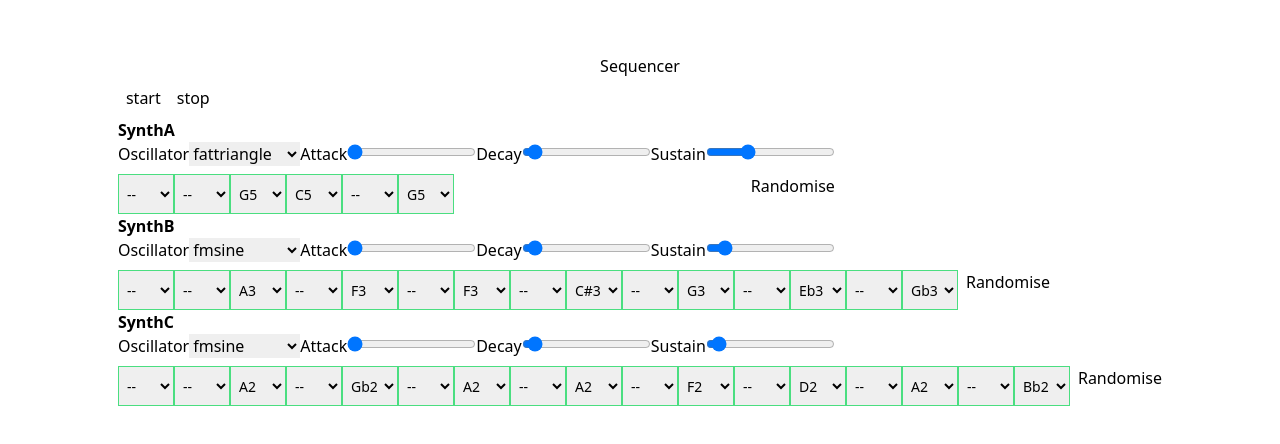
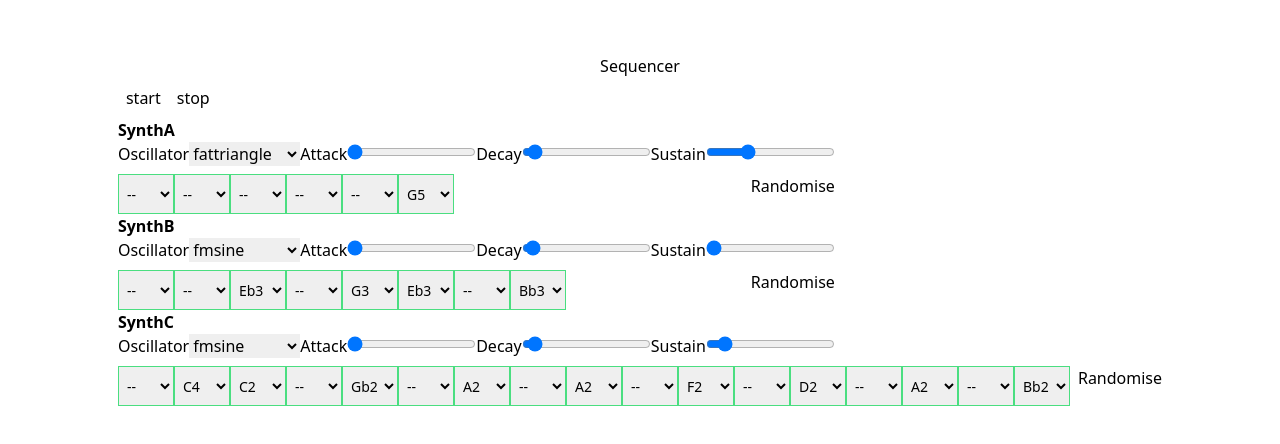
Before and after one commit to edwardhorsey/tone-sequencer, a Next.js app: page / in a window 1280 px wide. Shown: the part 170-614 px from the top of the page. Built offline with nearby package versions, Linux system fonts and the light colour scheme.

Commit message:
Extend InstrumentConfig interface

```diff
--- a/src/components/PitchOptions.tsx
+++ b/src/components/PitchOptions.tsx
@@ -1,4 +1,4 @@
-import { pitchesByOctaves } from '@mocks/exampleTracks';
+import { pitchesByOctaves } from '@lib/trackHelpers';
 
 export function PitchOptions() {
     return (
--- a/src/components/Tracks.tsx
+++ b/src/components/Tracks.tsx
@@ -4,10 +4,10 @@ import {
     calculatePercentageFromAttackValue,
     calculatePercentageFromDecayValue,
     calculatePercentageFromSustainValue,
-    calculateSustainValueFromPercentage,
+    calculateSustainValueFromPercentage
 } from '@lib/envelopeHelpers';
 import { randomBetween } from '@lib/misc';
-import { generateRandomLoop } from '@mocks/exampleTracks';
+import { generateRandomLoop } from '@lib/trackHelpers';
 import { useMemo } from 'react';
 import useTrackStore from 'src/stores/useTrackStore';
 import { OmniOscillatorOptions } from 'tone';
@@ -56,8 +56,10 @@ export default function Tracks() {
 
                                         if (value) {
                                             updateInstrument(track.id, {
-                                                oscillator: {
-                                                    type: event.target.value,
+                                                synthOptions: {
+                                                    oscillator: {
+                                                        type: event.target.value,
+                                                    },
                                                 } as RecursivePartial<OmniOscillatorOptions>,
                                             });
                                         }
@@ -84,7 +86,9 @@ export default function Tracks() {
 
                                         if (value >= 0) {
                                             updateInstrument(track.id, {
-                                                envelope: { attack },
+                                                synthOptions: {
+                                                    envelope: { attack },
+                                                },
                                             });
                                         }
                                     }}
@@ -104,7 +108,9 @@ export default function Tracks() {
 
                                         if (value >= 0) {
                                             updateInstrument(track.id, {
-                                                envelope: { decay },
+                                                synthOptions: {
+                                                    envelope: { decay },
+                                                },
                                             });
                                         }
                                     }}
@@ -124,7 +130,9 @@ export default function Tracks() {
 
                                         if (value >= 0) {
                                             updateInstrument(track.id, {
-                                                envelope: { sustain },
+                                                synthOptions: {
+                                                    envelope: { sustain },
+                                                },
                                             });
                                         }
                                     }}
--- a/src/mocks/exampleTracks.ts
+++ b/src/lib/trackHelpers.ts
@@ -1,7 +1,5 @@
-import { Loop } from '@lib/types/sequencer';
+import { InstrumentConfig, Loop } from '@lib/types/sequencer';
 import { TrackNameType } from '@lib/types/tracks';
-import { SynthOptions } from 'tone';
-import { RecursivePartial } from 'tone/build/esm/core/util/Interface';
 
 export function bresenhamEuclidean(onsets: number, totalPulses: number) {
     const onsetsFixed = onsets + 1;
@@ -49,12 +47,8 @@ export const initialLoops: {
     SynthA: [
         false,
         false,
-        {
-            pitch: 'G5',
-        },
-        {
-            pitch: 'C5',
-        },
+        false,
+        false,
         false,
         {
             pitch: 'G5',
@@ -64,38 +58,27 @@ export const initialLoops: {
         false,
         false,
         {
-            pitch: 'A3',
-        },
-        false,
-        {
-            pitch: 'F3',
-        },
-        false,
-        {
-            pitch: 'F3',
-        },
-        false,
-        {
-            pitch: 'C#3',
+            pitch: 'Eb3',
         },
         false,
         {
             pitch: 'G3',
         },
-        false,
         {
             pitch: 'Eb3',
         },
         false,
         {
-            pitch: 'Gb3',
+            pitch: 'Bb3',
         },
     ],
     SynthC: [
         false,
-        false,
         {
-            pitch: 'A2',
+            pitch: 'C4',
+        },
+        {
+            pitch: 'C2',
         },
         false,
         {
@@ -129,9 +112,10 @@ export const initialLoops: {
 };
 
 export const initialInstrumentsConfig: {
-    [key in TrackNameType]: RecursivePartial<SynthOptions>;
+    [key in TrackNameType]: InstrumentConfig;
 } = {
     [TrackNameType.SynthA]: {
+        synthOptions: {
             oscillator: {
                 type: 'fattriangle',
             },
@@ -141,24 +125,32 @@ export const initialInstrumentsConfig: {
                 sustain: 0.3,
             },
         },
+        gain: 90,
+    },
     [TrackNameType.SynthB]: {
+        synthOptions: {
             oscillator: {
                 type: 'fmsine',
             },
             envelope: {
-            attack: 0.005,
+                attack: 0.001,
+                decay: 0.157,
+                sustain: 0,
+            },
+        },
+        gain: 90,
+    },
+    [TrackNameType.SynthC]: {
+        synthOptions: {
+            oscillator: {
+                type: 'fmsine',
+            },
+            envelope: {
+                attack: 0.001,
                 decay: 0.2,
                 sustain: 0.1,
             },
         },
-    [TrackNameType.SynthC]: {
-        oscillator: {
-            type: 'fmsine',
-        },
-        envelope: {
-            attack: 0.002,
-            decay: 0.2,
-            sustain: 0.05,
-        },
+        gain: 90,
     },
 };
--- a/src/stores/useTrackStore.ts
+++ b/src/stores/useTrackStore.ts
@@ -1,15 +1,13 @@
 import { playSequenceInStore } from '@lib/playSequence';
 import Tone from '@lib/tone';
-import { Loop, Track } from '@lib/types/sequencer';
+import { generateRandomLoop, initialInstrumentsConfig, initialLoops } from '@lib/trackHelpers';
+import { InstrumentConfig, Loop, Track } from '@lib/types/sequencer';
 import { TrackNameType } from '@lib/types/tracks';
-import { generateRandomLoop, initialInstrumentsConfig, initialLoops } from '@mocks/exampleTracks';
 import merge from 'lodash/merge';
-import { SynthOptions } from 'tone';
-import { RecursivePartial } from 'tone/build/esm/core/util/Interface';
 import create from 'zustand';
 
-function createSynth(options?: RecursivePartial<SynthOptions>) {
-    return new Tone.Synth(options).toDestination();
+function createSynth(options?: InstrumentConfig) {
+    return new Tone.Synth(options?.synthOptions).toDestination();
 }
 
 export interface TrackStore {
@@ -20,7 +18,7 @@ export interface TrackStore {
     start: () => void;
     stop: () => void;
     randomiseLoops: () => void;
-    updateInstrument: (trackId: TrackNameType, config: RecursivePartial<Tone.SynthOptions>) => void;
+    updateInstrument: (trackId: TrackNameType, config: Partial<InstrumentConfig>) => void;
     updateLoop: (trackId: TrackNameType, loop: Loop) => void;
 }
 
@@ -94,7 +92,7 @@ const useTrackStore = create<TrackStore>()((set, get) => ({
             tracks: state.tracks.map((track) => ({ ...track, loop: randomLoops[track.id] })),
         }));
     },
-    updateInstrument: (trackId: TrackNameType, config: RecursivePartial<Tone.SynthOptions>) => {
+    updateInstrument: (trackId: TrackNameType, config: Partial<InstrumentConfig>) => {
         set((state) => {
             const tracks = [...state.tracks];
             const trackToUpdate = tracks.find((track) => track.id === trackId);
@@ -103,7 +101,7 @@ const useTrackStore = create<TrackStore>()((set, get) => ({
                 trackToUpdate.instrumentConfig = merge(trackToUpdate.instrumentConfig, config);
 
                 // Update Tone.js instrument
-                trackToUpdate.instrument.set(config);
+                trackToUpdate.instrument.set(trackToUpdate.instrumentConfig.synthOptions);
 
                 return { ...state, tracks };
             }
--- a/tsconfig.json
+++ b/tsconfig.json
@@ -18,7 +18,6 @@
         "paths": {
             "@components/*": ["src/components/*"],
             "@lib/*": ["src/lib/*"],
-            "@mocks/*": ["src/mocks/*"],
             "@hooks/*": ["src/lib/hooks/*"],
             "@config": ["config/index"]
         }
```
Also changed, not shown: src/lib/types/sequencer.ts (+6 -1 lines). Lines whose indentation alone changed are shown as unchanged.
